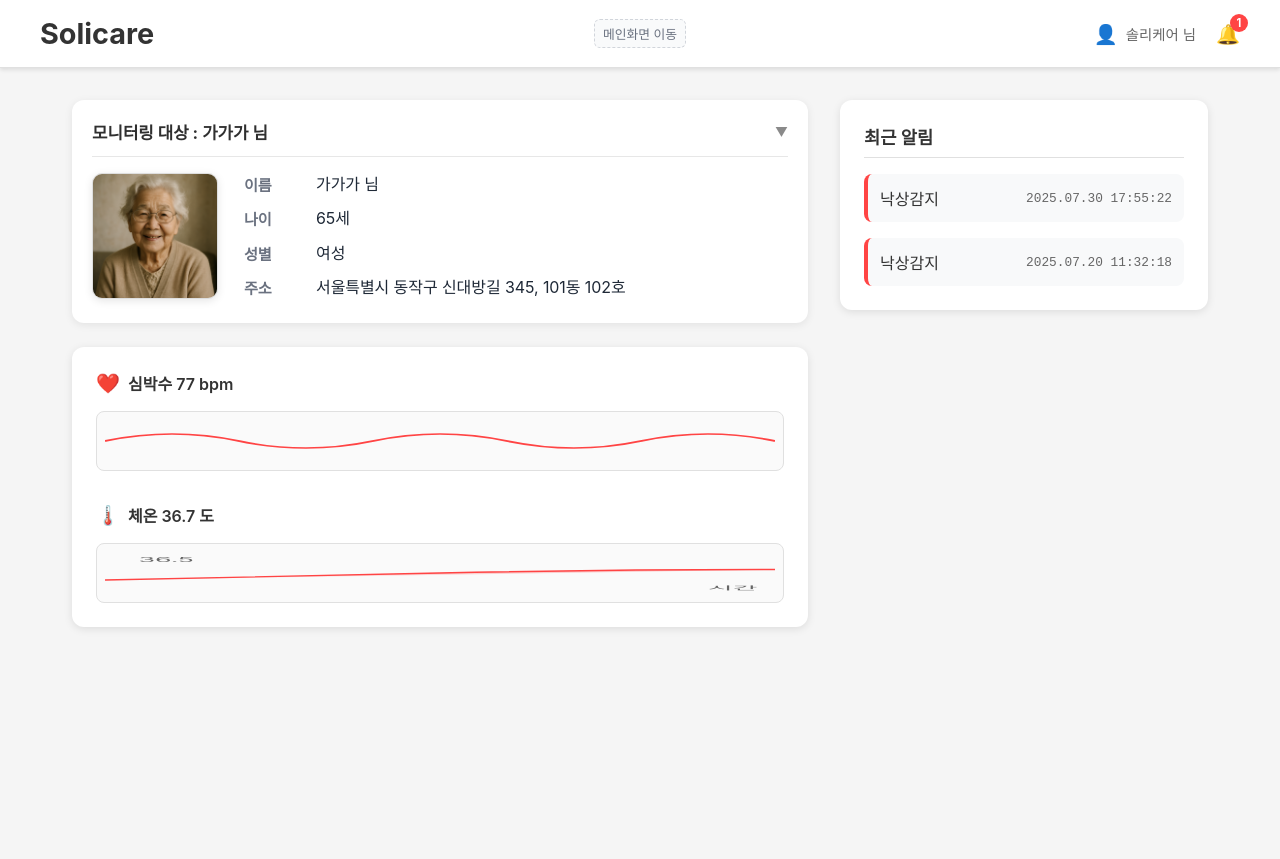
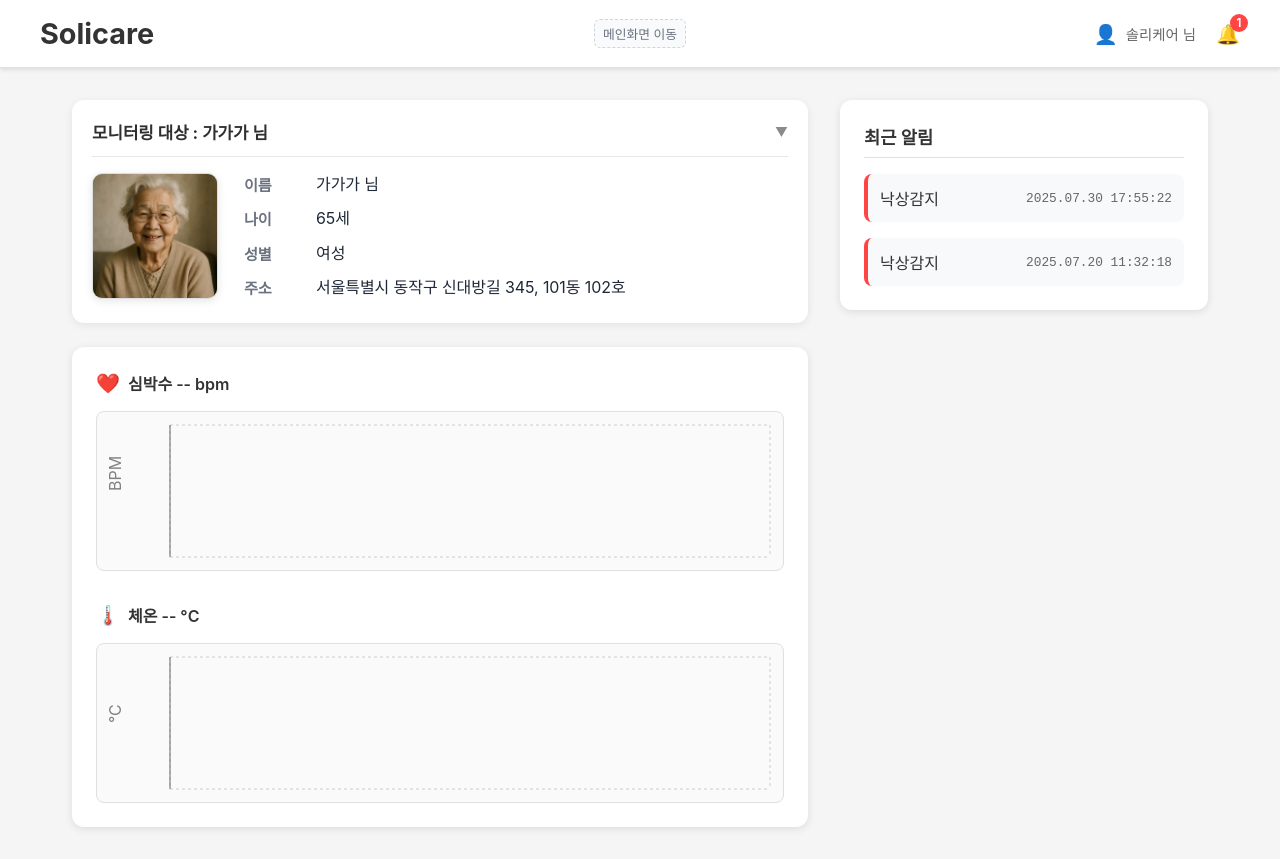
Before and after one commit to YeongT/solicare-app-frontend-member, a React (Create React App) app: page / in a window 1280 px wide. Both pictures are taken after a click on the button "메인화면 이동". Before the commit the page ends 800 px from the top, so only its background shows below. Built offline with nearby package versions, Linux system fonts and the light colour scheme.

Commit message:
Feat: Add Recharts for real-time heart rate and temperature graphs

```diff
--- a/package.json
+++ b/package.json
@@ -14,6 +14,8 @@
     "react": "^19.1.1",
     "react-dom": "^19.1.1",
     "react-scripts": "5.0.1",
+    "react-select": "^5.10.2",
+    "recharts": "^3.1.2",
     "typescript": "^4.4.2",
     "web-vitals": "^2.1.0"
   },
--- a/src/components/HealthMetricsCard.css
+++ b/src/components/HealthMetricsCard.css
@@ -34,7 +34,8 @@
 }
 
 .metric-graph {
-  height: 60px;
+  height: clamp(120px, 20vh, 300px);
+
   border: 1px solid #e0e0e0;
   border-radius: 8px;
   padding: 0.5rem;
--- a/src/components/HealthMetricsCard.tsx
+++ b/src/components/HealthMetricsCard.tsx
@@ -1,52 +1,105 @@
-import React from 'react';
-import './HealthMetricsCard.css';
+import React, { useEffect, useState } from "react";
+import {
+  LineChart,
+  Line,
+  ResponsiveContainer,
+  XAxis,
+  YAxis,
+  CartesianGrid,
+  Tooltip,
+} from "recharts";
+import "./HealthMetricsCard.css";
+
+const MAX_POINTS = 60; // 10분 데이터 10초 단위
+const INTERVAL = 10000; // 10초 단위
 
 const HealthMetricsCard: React.FC = () => {
+  const [heartData, setHeartData] = useState<{ time: string; bpm: number }[]>([]);
+  const [tempData, setTempData] = useState<{ time: string; temp: number }[]>([]);
+  const [currentTime, setCurrentTime] = useState<string>(new Date().toLocaleTimeString());
+
+  useEffect(() => {
+    const interval = setInterval(() => {
+      const now = new Date();
+      const timeLabel = now.toLocaleTimeString([], { hour: "2-digit", minute: "2-digit", second: "2-digit" });
+
+      const newHeart = { time: timeLabel, bpm: 60 + Math.floor(Math.random() * 40) };
+      const newTemp = { time: timeLabel, temp: parseFloat((36 + Math.random() * 1.5).toFixed(1)) };
+
+      // 새 데이터가 왼쪽, 최대 MAX_POINTS 유지
+      setHeartData(prev => [newHeart, ...prev.slice(0, MAX_POINTS - 1)]);
+      setTempData(prev => [newTemp, ...prev.slice(0, MAX_POINTS - 1)]);
+      setCurrentTime(timeLabel);
+    }, INTERVAL);
+
+    return () => clearInterval(interval);
+  }, []);
+
   return (
     <div className="health-metrics-card">
       <div className="metrics-container">
+
+        {/* ❤️ 심박수 */}
         <div className="metric-item">
           <div className="metric-header">
             <span className="metric-icon">❤️</span>
-            <span className="metric-title">심박수 77 bpm</span>
+            <span className="metric-title">
+              심박수 {heartData.length ? heartData[0]?.bpm : "--"} bpm
+            </span>
           </div>
           <div className="metric-graph">
-            <svg className="heart-rate-graph" viewBox="0 0 200 60" preserveAspectRatio="none">
-              <path
-                d="M0,30 Q20,10 40,30 T80,30 T120,30 T160,30 T200,30"
-                stroke="#ff4444"
-                strokeWidth="2"
-                fill="none"
-              />
-            </svg>
+            <ResponsiveContainer width="100%" height="100%">
+              <LineChart data={heartData}>
+                <CartesianGrid strokeDasharray="3 3" />
+                <XAxis dataKey="time" hide={true} axisLine={false} tick={false} />
+                <YAxis domain={[0, 180]} label={{ value: "BPM", angle: -90, position: "insideLeft" }} />
+                <Tooltip />
+                <Line
+                  type="monotone"
+                  dataKey="bpm"
+                  stroke="#ff4444"
+                  dot={false}
+                  strokeWidth={2}
+                  isAnimationActive={true}
+                  animationDuration={0}
+                />
+              </LineChart>
+            </ResponsiveContainer>
           </div>
         </div>
 
+        {/* 🌡️ 체온 */}
         <div className="metric-item">
           <div className="metric-header">
             <span className="metric-icon">🌡️</span>
-            <span className="metric-title">체온 36.7 도</span>
+            <span className="metric-title">
+              체온 {tempData.length ? tempData[0]?.temp.toFixed(1) : "--"} °C
+            </span>
           </div>
           <div className="metric-graph">
-            <svg className="temperature-graph" viewBox="0 0 200 60" preserveAspectRatio="none">
-              <defs>
-                <linearGradient id="tempGradient" x1="0%" y1="0%" x2="0%" y2="100%">
-                  <stop offset="0%" style={{stopColor: '#ff4444', stopOpacity: 0.3}} />
-                  <stop offset="100%" style={{stopColor: '#ff4444', stopOpacity: 0.1}} />
-                </linearGradient>
-              </defs>
-              <path
-                d="M0,40 Q50,35 100,30 T200,25"
-                stroke="#ff4444"
-                strokeWidth="2"
-                fill="url(#tempGradient)"
-              />
-              <text x="10" y="15" fontSize="8" fill="#666">36.5</text>
-              <text x="180" y="55" fontSize="8" fill="#666">시간</text>
-            </svg>
+            <ResponsiveContainer width="100%" height="100%">
+              <LineChart data={tempData}>
+                <CartesianGrid strokeDasharray="3 3" />
+                <XAxis dataKey="time" hide /> {/* X축 숨김 */}
+                <YAxis domain={[35, 39]} label={{ value: "°C", angle: -90, position: "insideLeft" }} />
+                <Tooltip />
+                <Line
+                  type="monotone"
+                  dataKey="temp"
+                  stroke="#ff8844"
+                  dot={false}
+                  strokeWidth={2}
+                  isAnimationActive={true}
+                  animationDuration={0}
+                />
+              </LineChart>
+            </ResponsiveContainer>
           </div>
         </div>
+
       </div>
+
+
     </div>
   );
 };
```
Also changed, not shown: 1 other file (tests, documents, lock files or other folders).
